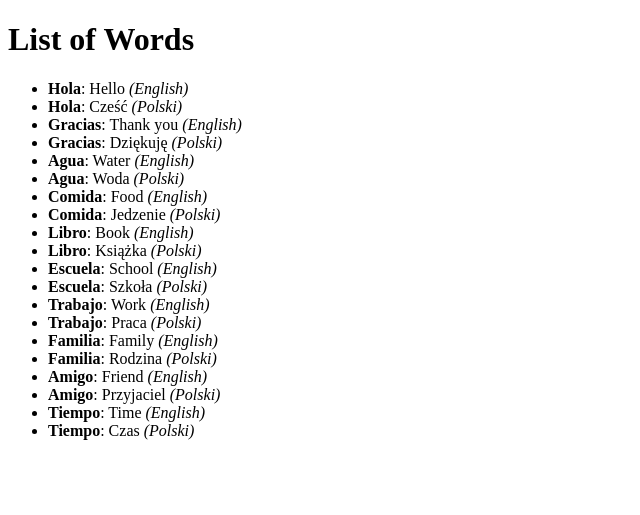
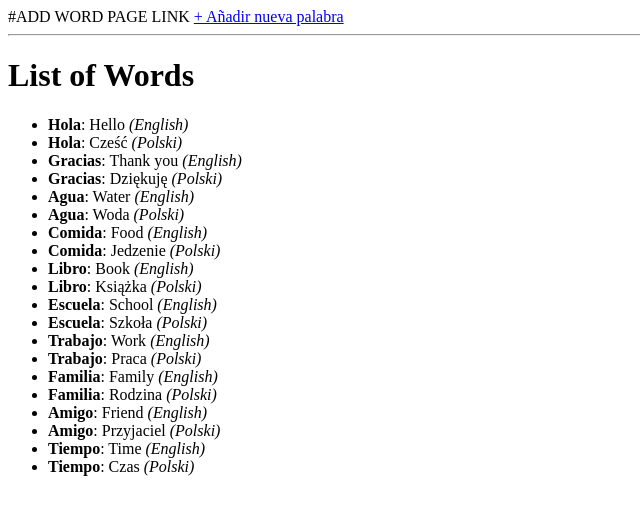
Before and after one commit to daniel-marquez-dev/language-learning-django-app, a Django app: page /vocabulary/ in a window 1280 px wide. Shown: the top 515 px of the page, without its empty margins (0-640 px from the left). Run offline with Django 5.2, Linux system fonts and the light colour scheme; data comes from the database, SQL or seed files in the repository.

Commit message:
Create forms.py, the new 'add word' view, and finally modify the html_word (add the 'add_word' page)

```diff
--- a/vocabulary/templates/vocabulary/word_list.html
+++ b/vocabulary/templates/vocabulary/word_list.html
@@ -1,9 +1,13 @@
 <!DOCTYPE html>
 <html>
-<head>
-    <title>List of Words</title>
-</head>
-<body>
+    <head>
+        <title>List of Words</title>
+    </head>
+    <body>
+
+    #ADD WORD PAGE LINK
+    <a href="{% url 'add_word' %}">+ Añadir nueva palabra</a>
+    <hr>
     <h1>List of Words</h1>
     <ul>
         {% for word in words %}
--- a/vocabulary/urls.py
+++ b/vocabulary/urls.py
@@ -3,4 +3,5 @@ from . import views
 
 urlpatterns = [
     path('', views.word_list, name='word_list'),
+    path('add/', views.add_word, name='add_word'),
 ]
--- a/vocabulary/views.py
+++ b/vocabulary/views.py
@@ -1,6 +1,22 @@
 from django.shortcuts import render
 from .models import Word
 
+
+# DISPLAYING WORDS VIEW (DIA 3)
 def word_list(request):
     words = Word.objects.all()
     return render(request, "vocabulary/word_list.html", {"words": words})
+
+from django.shortcuts import render, redirect
+from .forms import WordForm
+
+# VIEW FOR ADDING WORDS (DIA 4)
+def add_word(request):
+    if request.method == "POST":
+        form = WordForm(request.POST)
+        if form.is_valid():
+            form.save()
+            return redirect("word_list")  # Te devuelve a la lista de palabras
+    else:
+        form = WordForm()
+    return render(request, "vocabulary/add_word.html", {"form": form})
```
Also changed, not shown: vocabulary/forms.py (added, +7 -0 lines), vocabulary/templates/vocabulary/add_word.html (added, +8 -0 lines).
